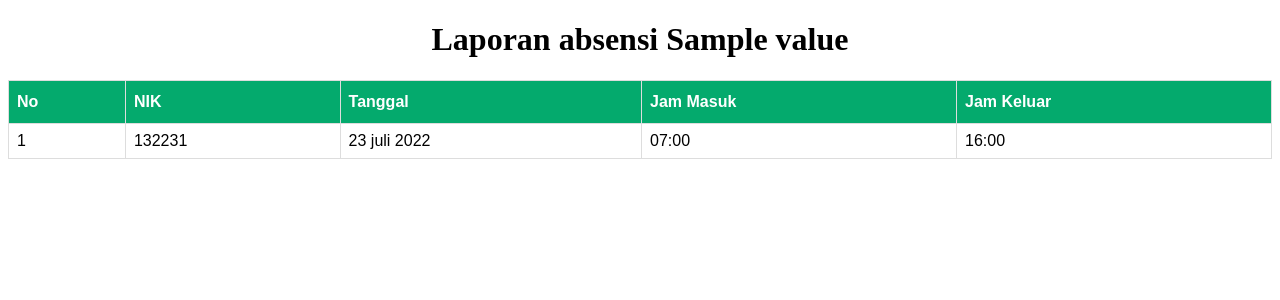
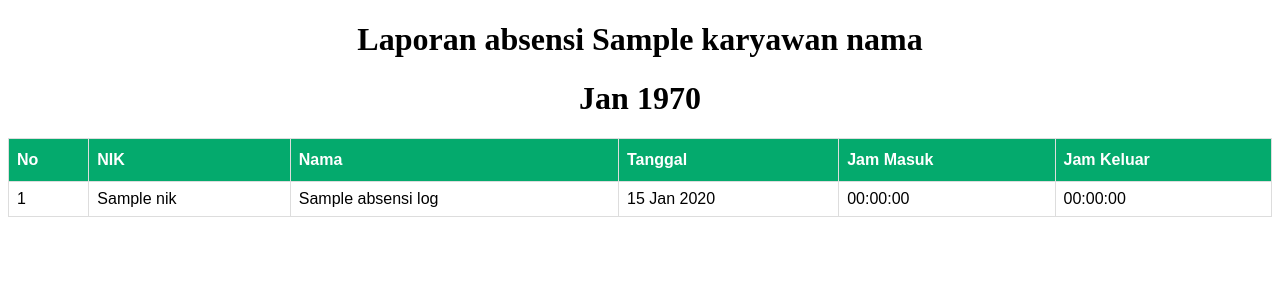
Before and after one commit to nasirin/farisApp, a CodeIgniter 4 app: template app/Views/pages/absensi/absensiPrint.php in a window 1280 px wide. Shown: the top 300 px of the page. Run offline with PHP 8.4 and a stand-in for CodeIgniter, Linux system fonts and the light colour scheme; the template is opened without the code that fills it: most values are stand-ins (such as "Sample title", 1, 10 or a date in 2020); data that the repository does not hold is empty; some libraries are stand-ins or nearby versions.

Commit message:
create download laporan absensi

```diff
--- a/app/Views/pages/absensi/absensiPrint.php
+++ b/app/Views/pages/absensi/absensiPrint.php
@@ -33,32 +33,38 @@
             background-color: #04AA6D;
             color: white;
         }
-        h1{
+
+        h1 {
             text-align: center;
         }
     </style>
 </head>
 
 <body>
-    <h1>Laporan absensi <?= $value ?></h1>
+    <h1>Laporan absensi <?= $karyawan_nama ? $karyawan_nama['nama_user'] : '' ?> </h1>
+    <h1><?= date('M Y', strtotime($value))  ?></h1>
     <table id="customers">
         <thead>
             <tr class="tbody-tr">
                 <th>No</th>
                 <th>NIK</th>
+                <th>Nama</th>
                 <th>Tanggal</th>
                 <th>Jam Masuk</th>
                 <th>Jam Keluar</th>
             </tr>
         </thead>
         <tbody>
-            <tr class="tbody-tr">
-                <td class="tbody-td">1</td>
-                <td class="tbody-td">132231</td>
-                <td class="tbody-td">23 juli 2022</td>
-                <td class="tbody-td">07:00</td>
-                <td class="tbody-td">16:00</td>
-            </tr>
+            <?php foreach ($absensi_log as $key => $value) : ?>
+                <tr class="tbody-tr">
+                    <td class="tbody-td"><?= $key + 1 ?></td>
+                    <td class="tbody-td"><?= $value['nik'] ?></td>
+                    <td class="tbody-td"><?= $value['nama_user'] ?></td>
+                    <td class="tbody-td"><?= date('d M Y', strtotime($value['created_at']))  ?></td>
+                    <td class="tbody-td"><?= date('H:i:s', strtotime($value['in']))  ?></td>
+                    <td class="tbody-td"><?= date('H:i:s', strtotime($value['out']))  ?></td>
+                </tr>
+            <?php endforeach; ?>
         </tbody>
     </table>
 </body>
```
Also changed, not shown: app/Controllers/AbsensiController.php (+8 -4 lines).
